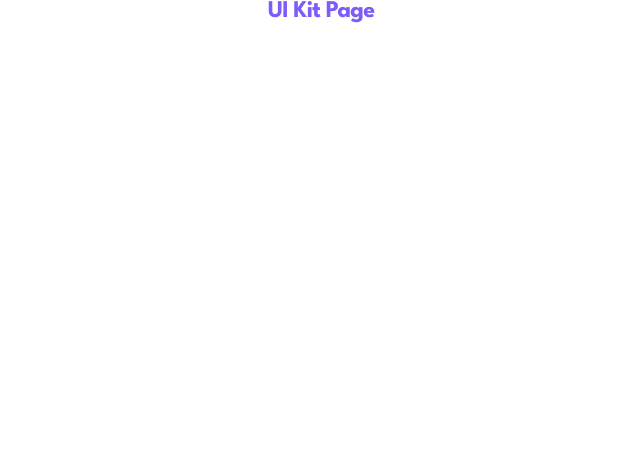
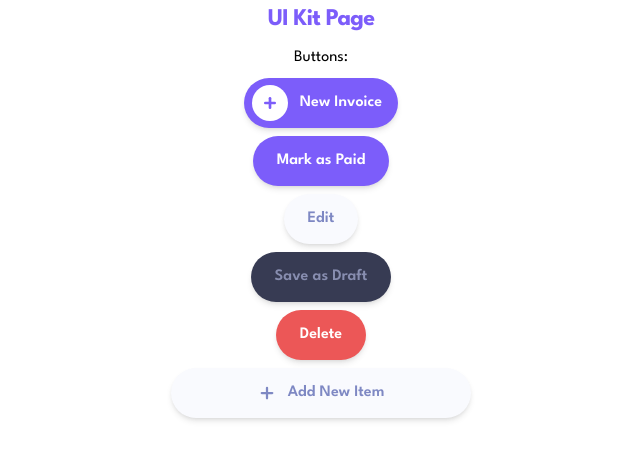
Before and after one commit to YaroslavUdych/invoice-app-next, a Next.js app: page /ui-kit in a window 1280 px wide. Shown: the top 460 px of the page, without its empty margins (319-959 px from the left). Built offline with nearby package versions, Linux system fonts and the light colour scheme.

Commit message:
feat(ui-kit): integrated Button component into temporary UI-kit route

```diff
--- a/src/app/ui-kit/page.tsx
+++ b/src/app/ui-kit/page.tsx
@@ -1,7 +1,40 @@
+import { Plus } from 'lucide-react';
+
+import { Button } from '@/shared/components/button/Button';
+import { ButtonVariants } from '@/shared/components/button/Button.types';
+
 export default function UIkitPage() {
   return (
     <div className="flex flex-col items-center justify-start h-screen">
-      <h1 className="text-primary dark:text-primary-dark headingM">UI Kit Page</h1>
+      <h1 className="text-primary dark:text-primary-dark headingM p-2">UI Kit Page</h1>
+      {/* Buttons */}
+      <div className="flex flex-col items-center justify-center w-full gap-2 p-2">
+        <h1>Buttons:</h1>
+        <Button
+          variant={ButtonVariants.primary}
+          className="!px-2"
+          icon={
+            <span className="flex items-center justify-center w-9 h-9 rounded-full bg-surface text-primary">
+              <Plus size={16} strokeWidth={4} />
+            </span>
+          }
+        >
+          <span className="mr-2">New Invoice</span>
+        </Button>
+        <Button variant={ButtonVariants.primary}>Mark as Paid</Button>
+        <Button variant={ButtonVariants.secondary}>Edit</Button>
+        <Button variant={ButtonVariants.dark}>Save as Draft</Button>
+        <Button variant={ButtonVariants.warning}>Delete</Button>
+        <div className="w-[300px]">
+          <Button
+            variant={ButtonVariants.secondary}
+            icon={<Plus size={18} strokeWidth={3} />}
+            fullWidth
+          >
+            Add New Item
+          </Button>
+        </div>
+      </div>
     </div>
   );
 }
```
